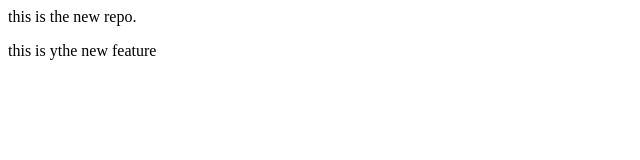
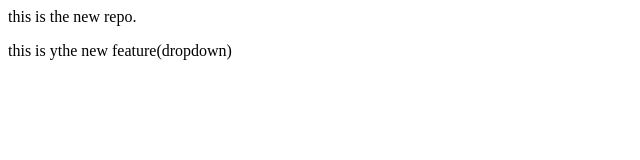
Before and after one commit to Ayush07-Desktop/localrepo, a plain HTML site: page index.html in a window 1280 px wide. Shown: the full height of the page, 0-640 px from the left. Drawn offline with Linux system fonts and the light colour scheme.

```diff
--- a/index.html
+++ b/index.html
@@ -1,2 +1,2 @@
 <p>this is the new repo.</p>
-<p> this is ythe new feature</p>
+<p> this is ythe new feature(dropdown)</p>
```
